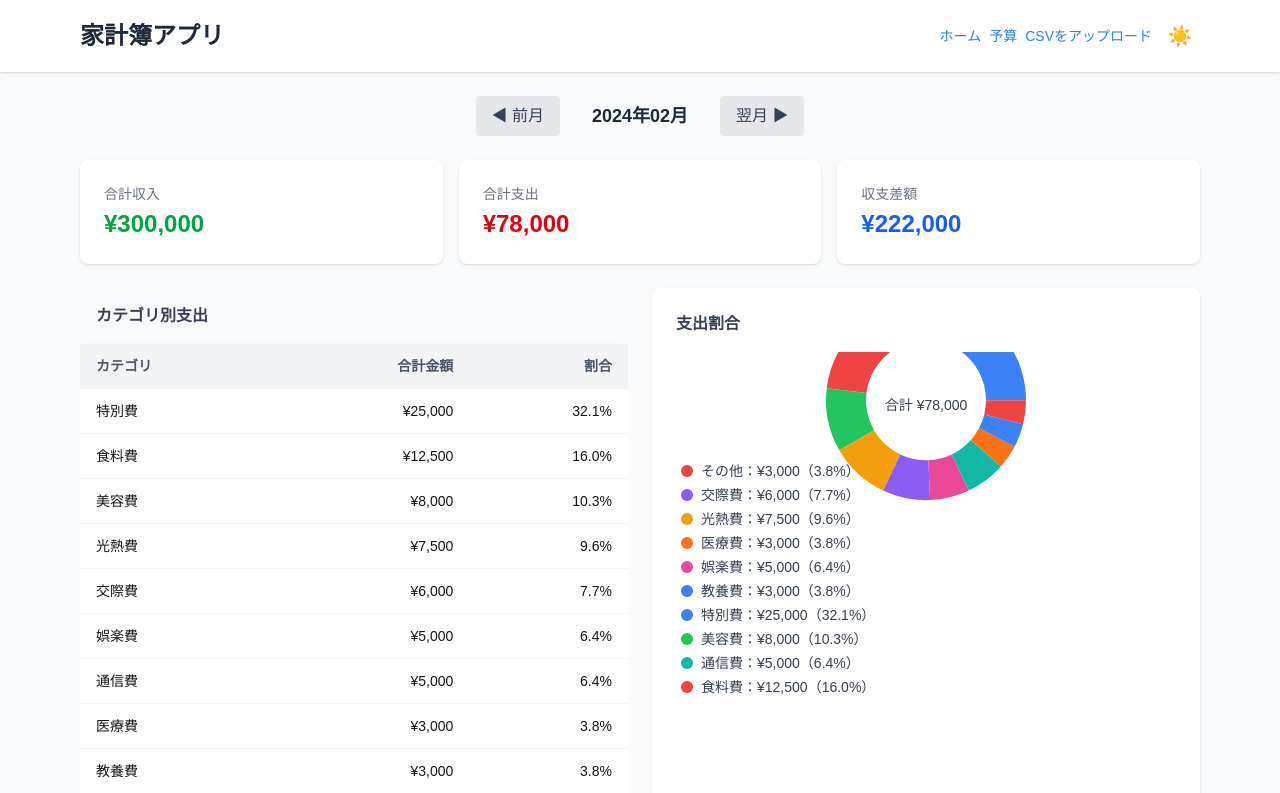
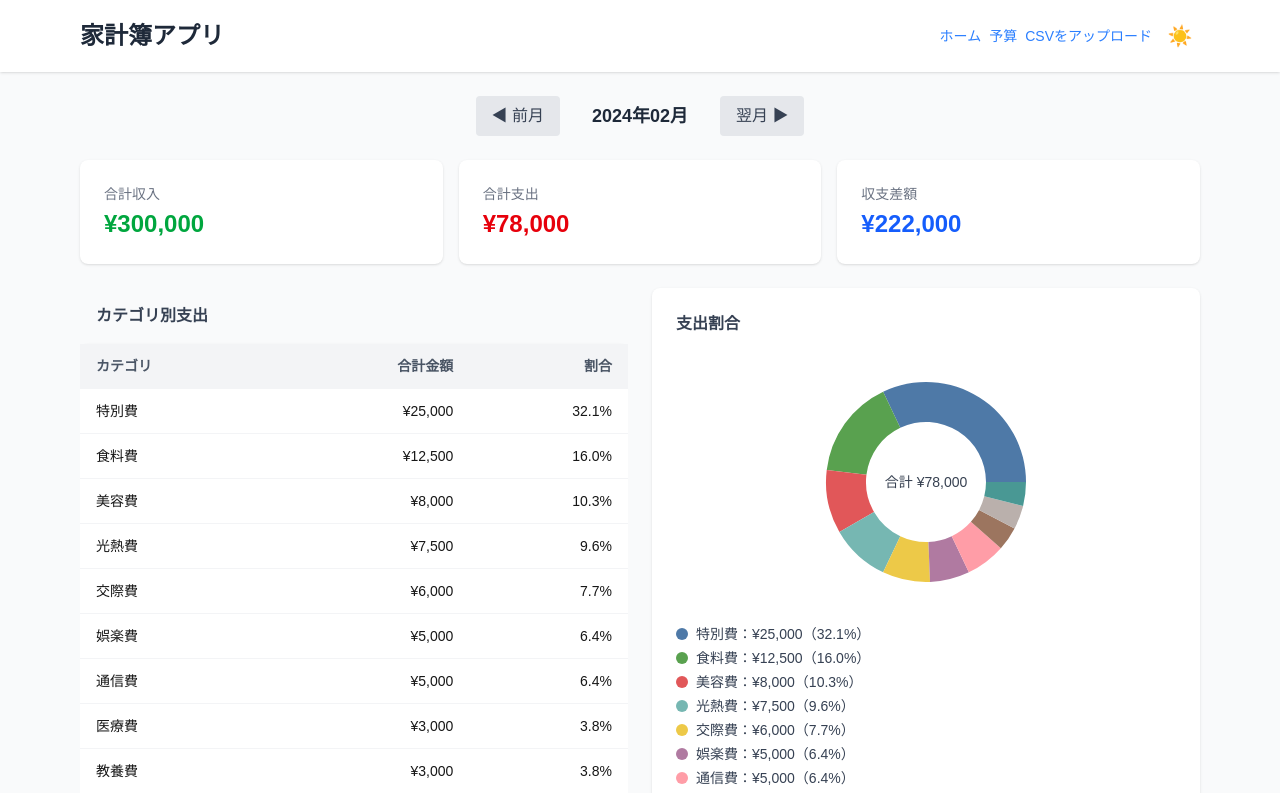
Before and after one commit to TakuyaFukumura/household-management-next-js-app, a Next.js app: page / in a window 1280 px wide. Shown: the top 793 px of the page. Built offline with nearby package versions, Linux system fonts and the light colour scheme.

Commit message:
feat: 支出割合グラフ改善（凡例分離・ソート修正・配色変更）
Agent-Logs-Url: https://github.com/TakuyaFukumura/household-management-next-js-app/sessions/579bdd9f-8f23-4f95-bbdc-56defc736dbe

Co-authored-by: TakuyaFukumura <53442938+TakuyaFukumura@users.noreply.github.com>

```diff
--- a/package.json
+++ b/package.json
@@ -1,6 +1,6 @@
 {
   "name": "household-management-next-js-app",
-  "version": "0.9.0",
+  "version": "0.10.0",
   "private": true,
   "scripts": {
     "dev": "next dev --turbopack",
--- a/src/app/components/ExpensePieChart.tsx
+++ b/src/app/components/ExpensePieChart.tsx
@@ -1,15 +1,31 @@
 'use client';
 
 import React, {useState} from 'react';
-import type {DefaultLegendContentProps, PieSectorShapeProps} from 'recharts';
-import {Label, Legend, Pie, PieChart, ResponsiveContainer, Sector, Tooltip} from 'recharts';
+import type {PieSectorShapeProps} from 'recharts';
+import {Label, Pie, PieChart, ResponsiveContainer, Sector, Tooltip} from 'recharts';
 import type {Transaction} from '@/app/components/CsvUploader';
 
 interface Props {
     readonly transactions: Transaction[];
 }
 
-const COLORS = ['#3b82f6', '#ef4444', '#22c55e', '#f59e0b', '#8b5cf6', '#ec4899', '#14b8a6', '#f97316'];
+const COLORS = [
+    '#4e79a7',
+    '#59a14f',
+    '#e15759',
+    '#76b7b2',
+    '#edc948',
+    '#b07aa1',
+    '#ff9da7',
+    '#9c755f',
+    '#bab0ac',
+    '#499894',
+    '#f1ce63',
+    '#a0cbe8',
+    '#ffbe7d',
+    '#8cd17d',
+    '#b6992d',
+];
 
 const MIN_PERCENTAGE = 3;
 
@@ -45,18 +61,20 @@ function aggregateSmallSlices(entries: ChartEntry[], total: number): ChartEntry[
     const main = entries.filter((e) => e.percentage >= MIN_PERCENTAGE);
     const small = entries.filter((e) => e.percentage < MIN_PERCENTAGE);
 
-    if (small.length === 0) return main;
+    let result: ChartEntry[];
 
+    if (small.length === 0) {
+        result = main;
+    } else {
         const otherValue = small.reduce((sum, e) => sum + e.value, 0);
         const existingOther = main.find((e) => e.name === 'その他');
 
         if (existingOther) {
             existingOther.value += otherValue;
             existingOther.percentage = total > 0 ? (existingOther.value / total) * 100 : 0;
-        return main;
-    }
-
-    return [
+            result = main;
+        } else {
+            result = [
                 ...main,
                 {
                     name: 'その他',
@@ -64,6 +82,10 @@ function aggregateSmallSlices(entries: ChartEntry[], total: number): ChartEntry[
                     percentage: total > 0 ? (otherValue / total) * 100 : 0,
                 },
             ];
+        }
+    }
+
+    return result.sort((a, b) => b.value - a.value);
 }
 
 function renderPieShape(props: PieSectorShapeProps) {
@@ -78,28 +100,6 @@ function renderPieShape(props: PieSectorShapeProps) {
             endAngle={endAngle}
             fill={fill}
         />
-    );
-}
-
-function renderCustomLegend(props: DefaultLegendContentProps) {
-    const {payload = []} = props;
-    return (
-        <ul className="mt-2 space-y-1 text-sm">
-            {payload.map((entry) => {
-                const chartEntry = entry.payload as ChartEntry;
-                return (
-                    <li key={chartEntry.name} className="flex items-center gap-2">
-                        <span
-                            className="inline-block w-3 h-3 rounded-full shrink-0"
-                            style={{backgroundColor: entry.color}}
-                        />
-                        <span className="text-gray-700 dark:text-gray-300">
-                            {chartEntry.name}：¥{chartEntry.value.toLocaleString()}（{chartEntry.percentage.toFixed(1)}%）
-                        </span>
-                    </li>
-                );
-            })}
-        </ul>
     );
 }
 
@@ -138,12 +138,12 @@ export default function ExpensePieChart({transactions}: Readonly<Props>) {
     return (
         <div className="bg-white dark:bg-gray-800 rounded-lg shadow p-6">
             <h2 className="text-gray-700 dark:text-gray-200 font-semibold text-base mb-4">支出割合</h2>
-            <ResponsiveContainer width="100%" height={350}>
+            <ResponsiveContainer width="100%" height={260}>
                 <PieChart>
                     <Pie
                         data={data}
                         cx="50%"
-                        cy="45%"
+                        cy="50%"
                         innerRadius={60}
                         outerRadius={100}
                         dataKey="value"
@@ -157,9 +157,21 @@ export default function ExpensePieChart({transactions}: Readonly<Props>) {
                         />
                     </Pie>
                     <Tooltip formatter={formatTooltipValue}/>
-                    <Legend content={renderCustomLegend}/>
                 </PieChart>
             </ResponsiveContainer>
+            <ul className="mt-3 space-y-1 text-sm">
+                {data.map((entry) => (
+                    <li key={entry.name} className="flex items-center gap-2">
+                        <span
+                            className="inline-block w-3 h-3 rounded-full shrink-0"
+                            style={{backgroundColor: entry.fill}}
+                        />
+                        <span className="text-gray-700 dark:text-gray-300">
+                            {entry.name}：¥{entry.value.toLocaleString()}（{entry.percentage.toFixed(1)}%）
+                        </span>
+                    </li>
+                ))}
+            </ul>
         </div>
     );
 }
```
Also changed, not shown: 3 other files (tests, documents, lock files or other folders). Lines whose indentation alone changed are shown as unchanged.
